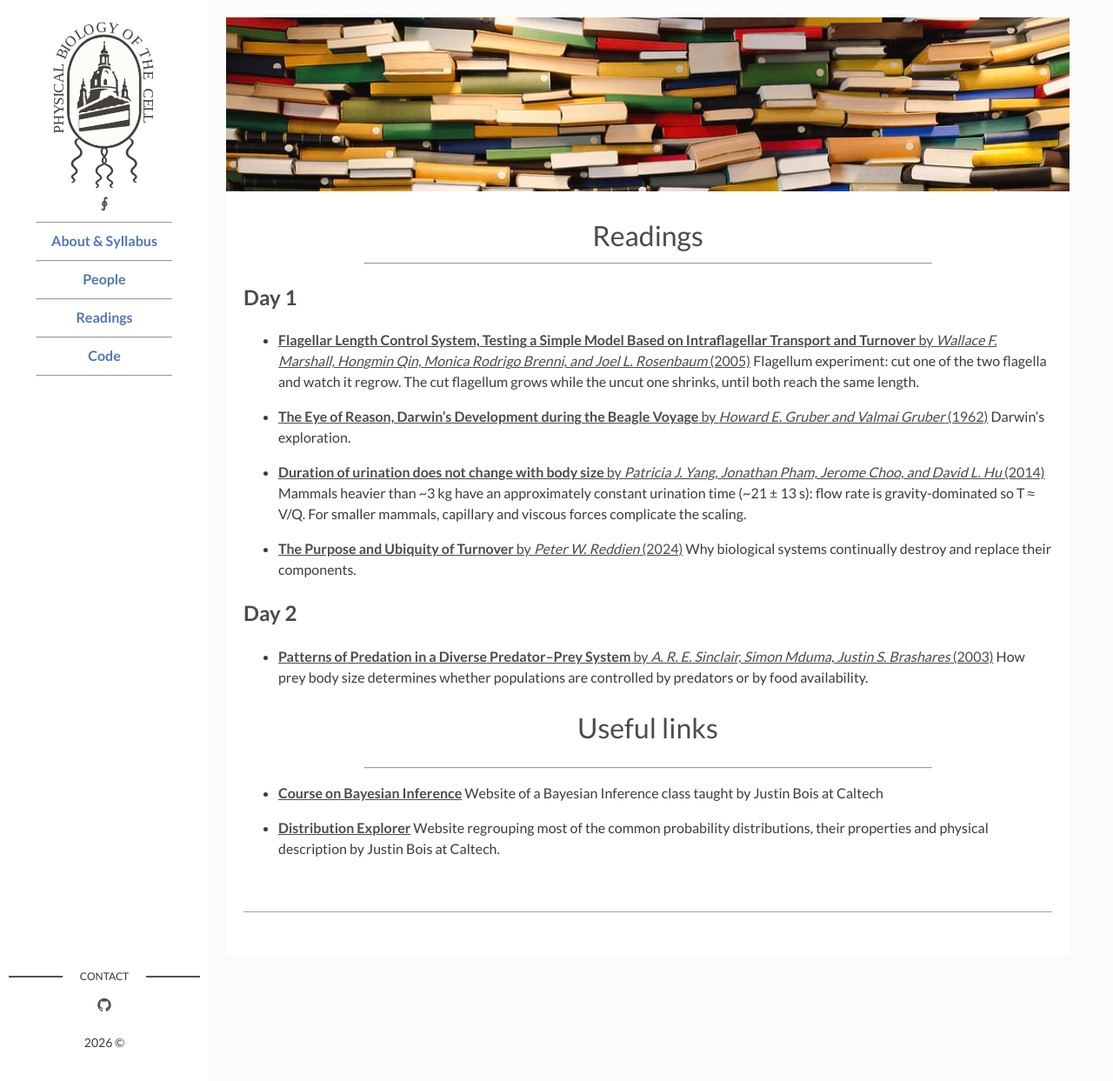
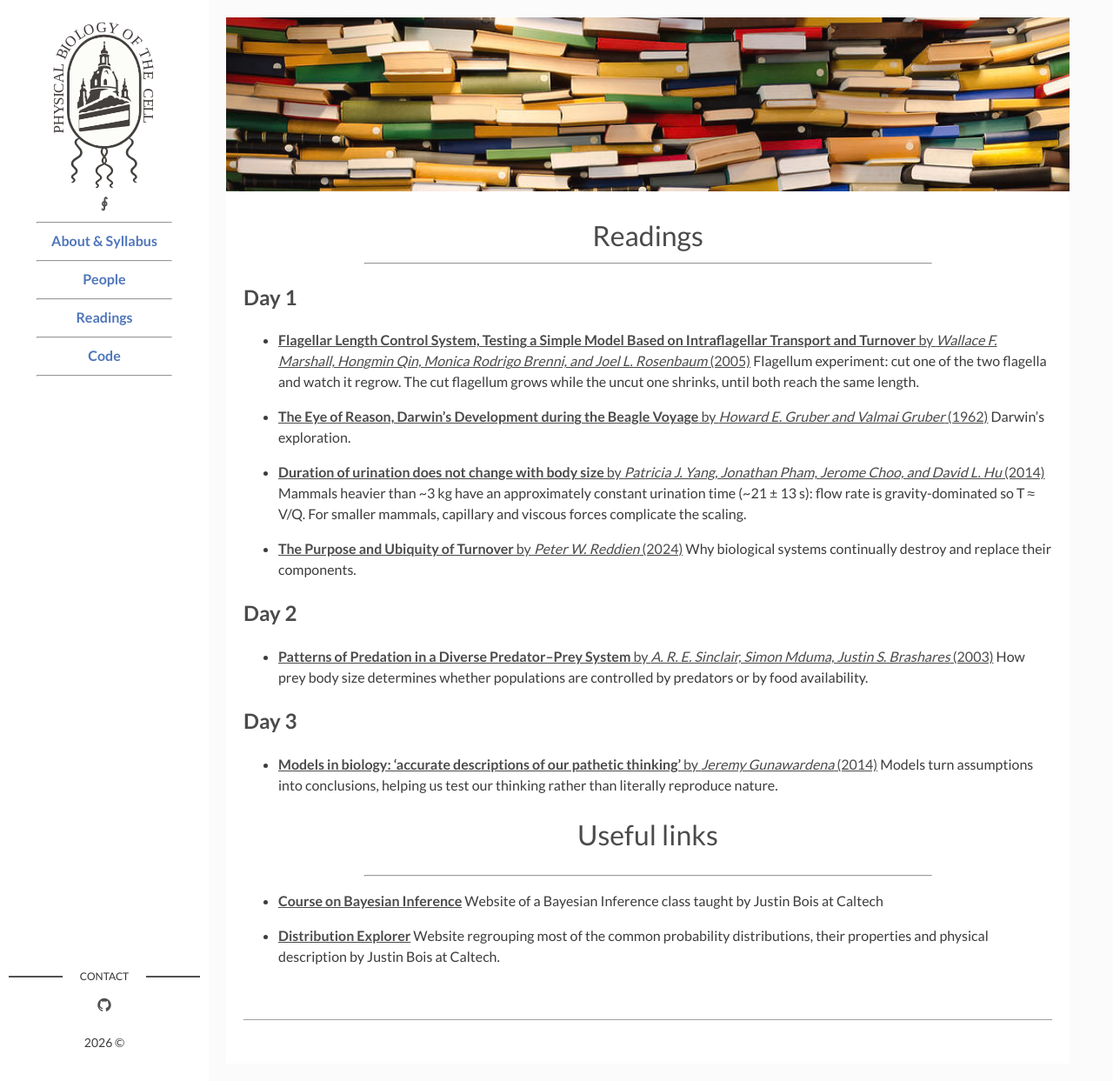
Before and after one commit to RPGroup-PBoC/dresdenPBoC2026, a Jekyll site: the page built from page03_readings.md, in a window 1280 px wide and 1243 px high. Shown: the whole window at 87% size. Built offline with Jekyll 4.4.1, drawn with Linux system fonts in a browser that asks for light colours.

Commit message:
day 3 reading

```diff
--- a/_data/readings.yaml
+++ b/_data/readings.yaml
@@ -39,6 +39,15 @@ Day 2:
    link: Sinclair2003.pdf
    description: >
         How prey body size determines whether populations are controlled by predators or by food availability.
+
+Day 3:
+ - pub:
+   title: "Models in biology: 'accurate descriptions of our pathetic thinking'"
+   authors: Jeremy Gunawardena
+   year: 2014
+   link: Gunawardena2014.pdf
+   description: >
+        Models turn assumptions into conclusions, helping us test our thinking rather than literally reproduce nature.
 
 #  - pub:
 #    title: Flagellar Elongation and Shortening in Chlamydomonas, The Use of Cycloheximide and Colchicine to Study the Synthesis and Assembly of Flagellar Proteins
```
